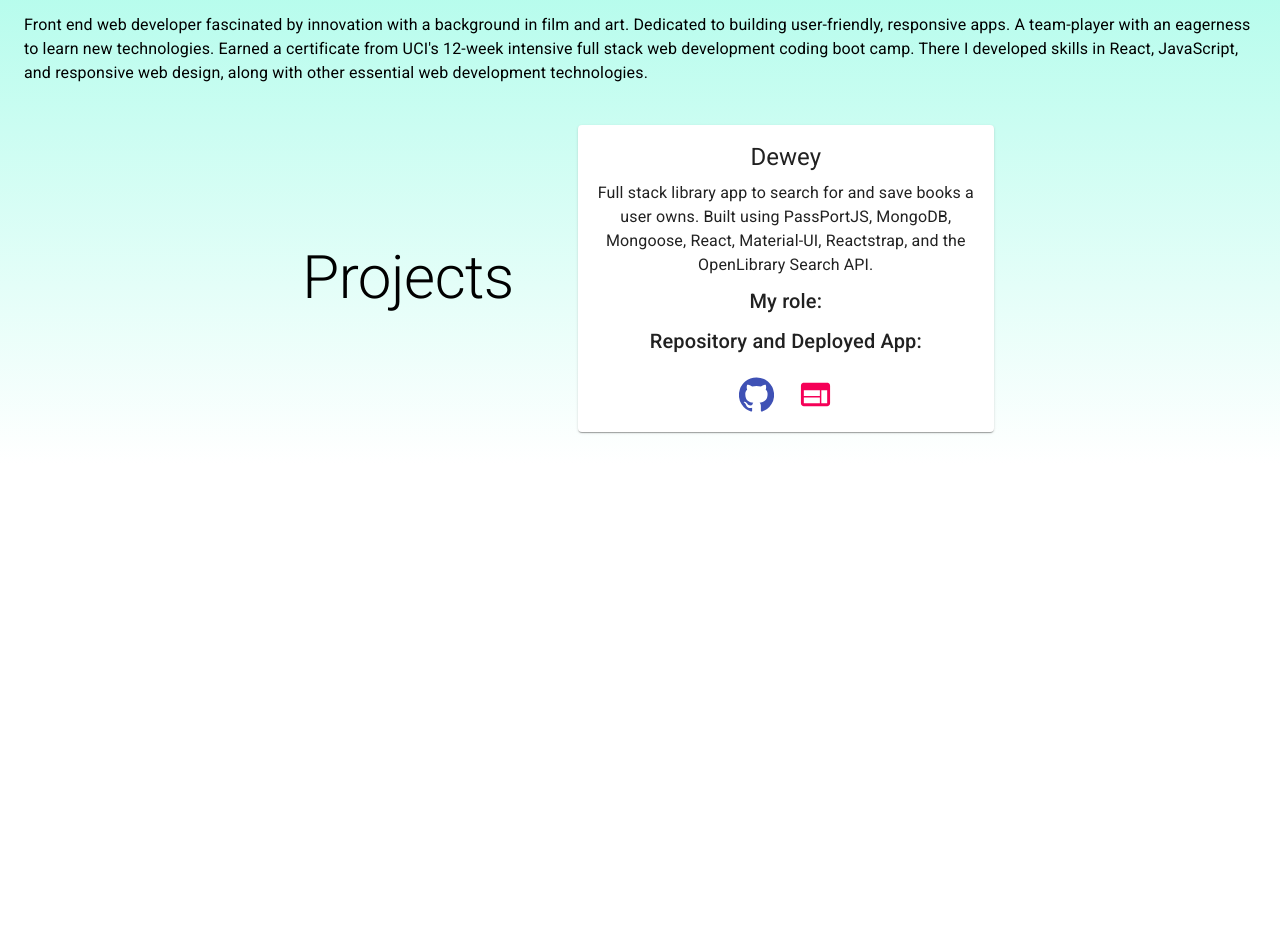
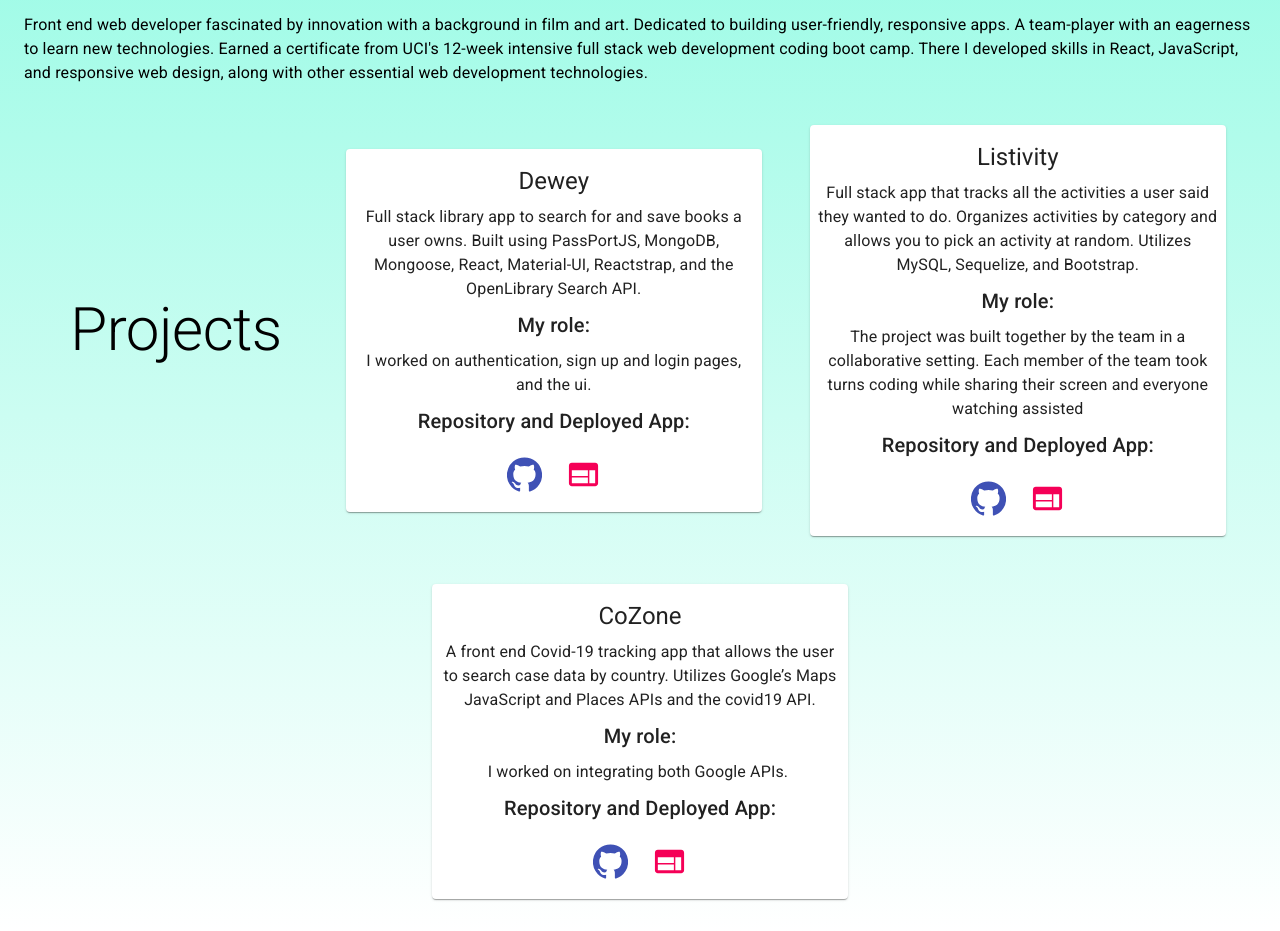
Before and after one commit to tironam/PortfolioReact, a React (Create React App) app: page / in a window 1280 px wide. Shown: the part 380-1311 px from the top of the page. Before the commit the page ends 844 px from the top, so only its background shows below. Built offline with nearby package versions, Linux system fonts and the light colour scheme.

Commit message:
Added projects to page

```diff
--- a/src/pages/About/About.js
+++ b/src/pages/About/About.js
@@ -85,6 +85,23 @@ const About = props => {
             <ProjectCard
                 name="Dewey"
                 description="Full stack library app to search for and save books a user owns. Built using PassPortJS, MongoDB, Mongoose, React, Material-UI, Reactstrap, and the OpenLibrary Search API."
+                role="I worked on authentication, sign up and login pages, and the ui."
+                GitHub="https://github.com/usrs/Dewey"
+                App="http://dewey.works"
+            />
+            <ProjectCard
+                name="Listivity"
+                description="Full stack app that tracks all the activities a user said they wanted to do. Organizes activities by category and allows you to pick an activity at random. Utilizes MySQL, Sequelize, and Bootstrap."
+                role="The project was built together by the team in a collaborative setting. Each member of the team took turns coding while sharing their screen and everyone watching assisted"
+                GitHub="https://github.com/ShaneMit/Project2"
+                App="https://radiant-woodland-54871.herokuapp.com/login.html"
+            />
+            <ProjectCard
+                name="CoZone"
+                description="A front end Covid-19 tracking app that allows the user to search case data by country. Utilizes Google’s Maps JavaScript and Places APIs and the covid19 API."
+                role="I worked on integrating both Google APIs. "
+                GitHub="https://github.com/TuffLuffJimmy/CoZone"
+                App="https://tuffluffjimmy.github.io/CoZone/"
             />
         </Grid>
     </>
```
